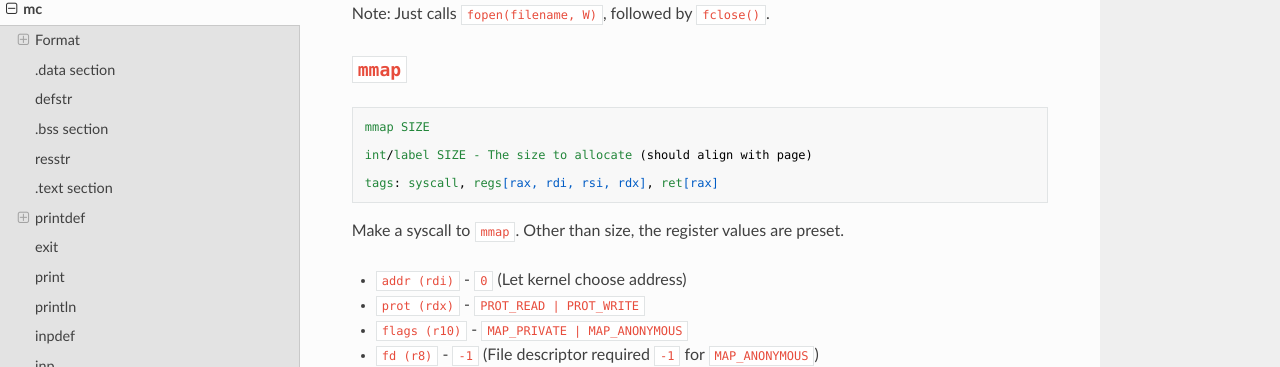
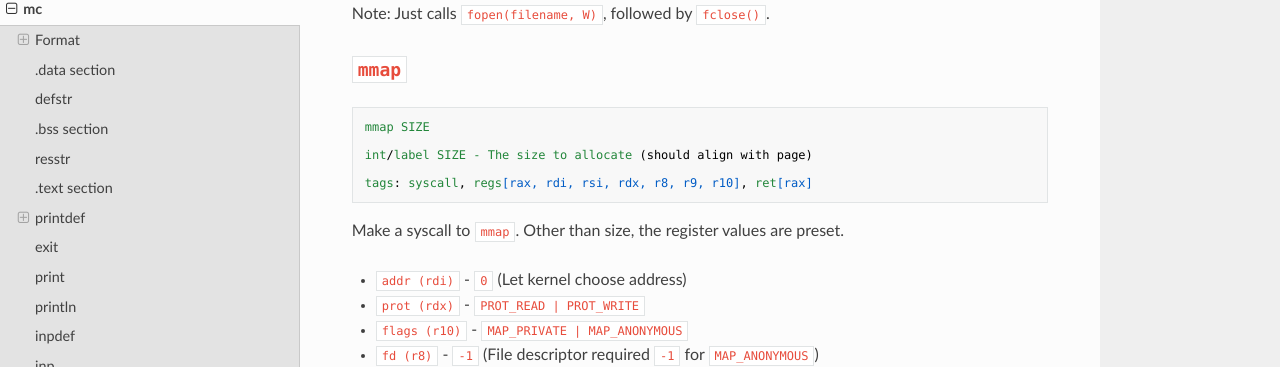
Before and after one commit to Xantus10/Transgalactic, an MkDocs documentation site: the page built from docs/docs/modules/mc.md, in a window 1280 px wide and 900 px high, scrolled down 5464 px. Shown: the part 123-490 px from the top of the window. Built offline with MkDocs 1.6.1, drawn with Linux system fonts in a browser that asks for light colours; nearby versions of some CDN libraries.

Commit message:
Fix on the mmap registers

````diff
--- a/docs/docs/modules/mc.md
+++ b/docs/docs/modules/mc.md
@@ -278,7 +278,7 @@ mmap SIZE
 
 int/label SIZE - The size to allocate (should align with page)
 
-tags: syscall, regs[rax, rdi, rsi, rdx], ret[rax]
+tags: syscall, regs[rax, rdi, rsi, rdx, r8, r9, r10], ret[rax]
 ```
 
 Make a syscall to `mmap`. Other than size, the register values are preset.
````
